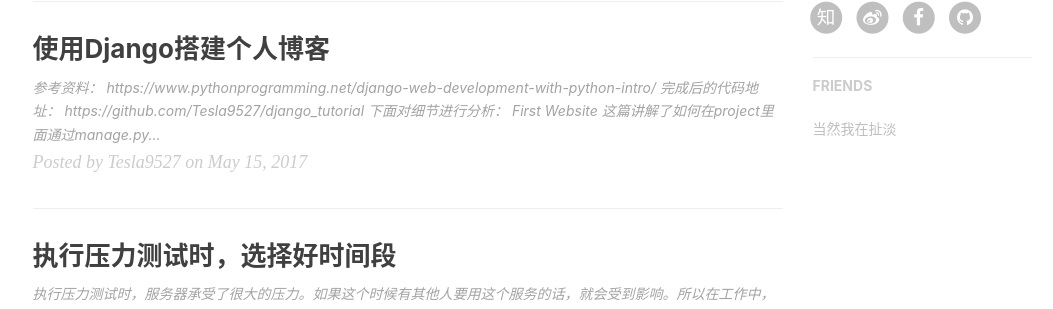
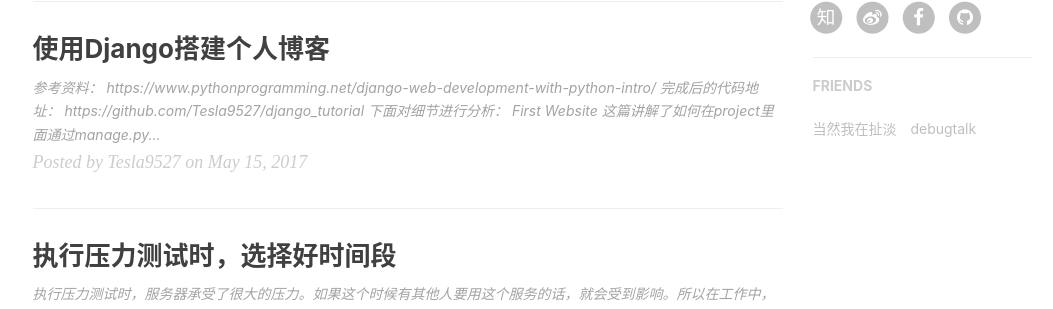
Before and after one commit to ccflyme/ccflyme.github.io, a Jekyll site: the page built from index.html, in a window 1280 px wide and 900 px high, scrolled down 845 px. Shown: the part 140-449 px from the top of the window, without its empty margins (135-1188 px from the left). Built offline with Jekyll 4.4.1, drawn with Linux system fonts in a browser that asks for light colours; nearby versions of some CDN libraries; the list of posts is cut into pages by our own code; comment, search, counter and statistics services are not loaded.

Commit message:
Update _config.yml

```diff
--- a/_config.yml
+++ b/_config.yml
@@ -84,5 +84,9 @@
     {
       title: "当然我在扯淡",
         href: "http://www.yinwang.org/"
+    },
+    {
+      title: "debugtalk",
+        href: "http://debugtalk.com/"
     }
 ]
```
